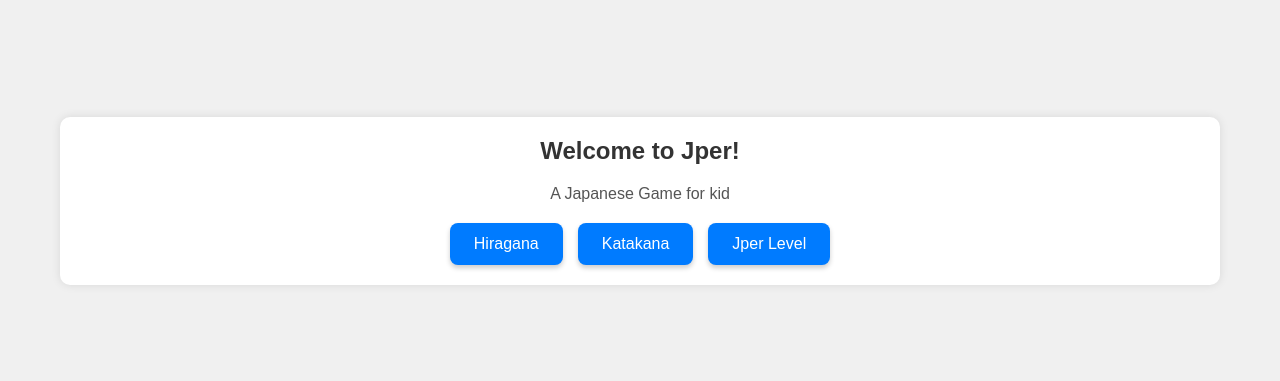
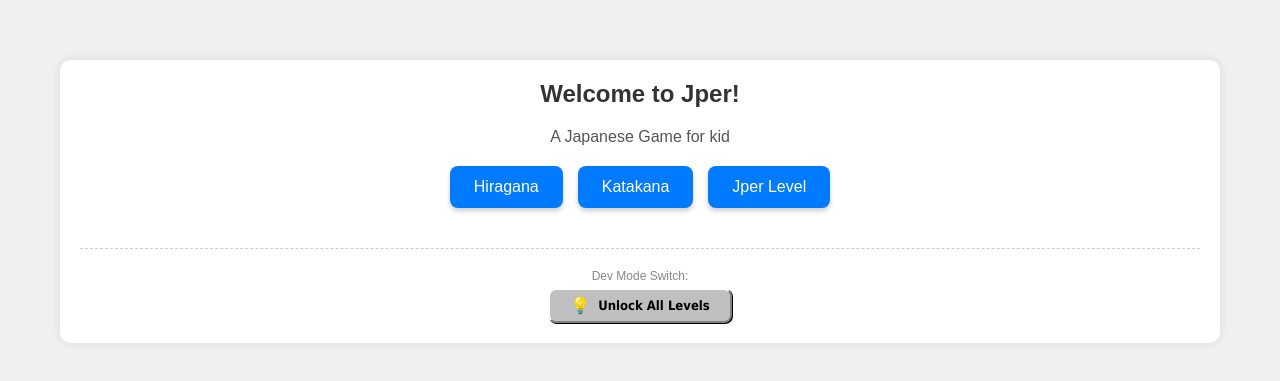
Before and after one commit to DatIT-026/Jper, a website: page index.html in a window 1280 px wide. Shown: the part 189-570 px from the top of the page. Drawn offline with Linux system fonts and the light colour scheme.

Commit message:
New Updated

```diff
--- a/css/style.css
+++ b/css/style.css
@@ -323,3 +323,42 @@ p {
     transform: none;
     box-shadow: none;
 }
+
+
+.dev-controls {
+    margin-top: 40px;
+    padding-top: 20px;
+    border-top: 1px dashed #ccc;
+    text-align: center;
+}
+
+.dev-buttons-container {
+    display: flex;
+    justify-content: center;
+}
+
+.retro-btn {
+    display: flex;
+    align-items: center;
+    justify-content: center;
+    padding: 6px 20px;
+    background-color: #c0c0c0;
+    color: #000;
+    font-family: "MS Sans Serif", "Tahoma", sans-serif;
+    font-size: 13px;
+    font-weight: bold;
+    border: 2px solid;
+    border-color: #ffffff #808080 #808080 #ffffff;
+    cursor: pointer;
+    outline: none;
+    box-shadow: 1px 1px 0px #000;
+    min-width: 160px;
+}
+
+.retro-btn:active {
+    border-color: #808080 #ffffff #ffffff #808080;
+    transform: translate(1px, 1px);
+    box-shadow: none;
+}
+
+.btn-icon { font-size: 16px; margin-right: 8px; }
--- a/index.html
+++ b/index.html
@@ -26,6 +26,15 @@
                 <button onclick="backToMenu()">Back to Menu</button>
             </div>
 
+            <div class="dev-controls">
+                <p style="font-size: 12px; color: #888; margin-bottom: 5px;">Dev Mode Switch:</p>
+                <div class="dev-buttons-container">
+                    <button id="toggle-level-btn" class="retro-btn" onclick="toggleGameStatus()">
+                        Loading...
+                    </button>
+                </div>
+            </div>
+
             <!-- Game Section -->
             <div id="game-section" style="display: none;">
                 <h3 id="game-title"></h3>
--- a/js/script.js
+++ b/js/script.js
@@ -129,13 +129,61 @@ const startLevel = (mode, level) => {
 const unlockLevel = (mode, level) => {
     if (!unlockedLevels[mode].includes(level)) {
         unlockedLevels[mode].push(level);
-        // Save progress to localStorage
         localStorage.setItem('unlockedLevels', JSON.stringify(unlockedLevels));
 
-        // Unlock Boss level 1 when both Hiragana and Katakana level 8 are completed
         if (unlockedLevels.hiragana.includes(8) && unlockedLevels.katakana.includes(8) && !unlockedLevels.boss.includes(1)) {
             unlockedLevels.boss.push(1);
             localStorage.setItem('unlockedLevels', JSON.stringify(unlockedLevels));
         }
     }
 };
+
+
+
+
+const isFullUnlocked = () => {
+    const data = JSON.parse(localStorage.getItem('unlockedLevels')) || { hiragana: [], katakana: [], boss: [] };
+    return data.boss.includes(1) && data.hiragana.includes(9) && data.katakana.includes(9);
+};
+
+const updateToggleButton = () => {
+    const btn = document.getElementById('toggle-level-btn');
+    if (!btn) return;
+
+    if (isFullUnlocked()) {
+        btn.innerHTML = '<span class="btn-icon">🔒</span> Lock All (Reset)';
+        btn.style.color = '#cc0000';
+    } else {
+        btn.innerHTML = '<span class="btn-icon">💡</span> Unlock All Levels';
+        btn.style.color = '#000';
+    }
+};
+
+const toggleGameStatus = () => {
+    if (isFullUnlocked()) {
+        if (confirm("⚠️ RESET GAME: Are you sure you want to lock all levels and start over?")) {
+            const defaultLevels = {
+                hiragana: [1],
+                katakana: [1],
+                boss: []
+            };
+            localStorage.setItem('unlockedLevels', JSON.stringify(defaultLevels));
+            localStorage.removeItem('maxLevel');
+            alert("Reset complete! Game will reload...");
+            location.reload();
+        }
+    } else {
+        const allLevelsUnlocked = {
+            hiragana: [1, 2, 3, 4, 5, 6, 7, 8, 9],
+            katakana: [1, 2, 3, 4, 5, 6, 7, 8, 9],
+            boss: [1]
+        };
+        localStorage.setItem('unlockedLevels', JSON.stringify(allLevelsUnlocked));
+        alert("All levels unlocked! Reloading...");
+        location.reload();
+    }
+};
+
+updateToggleButton();
+
+window.addEventListener('load', updateToggleButton);
```
